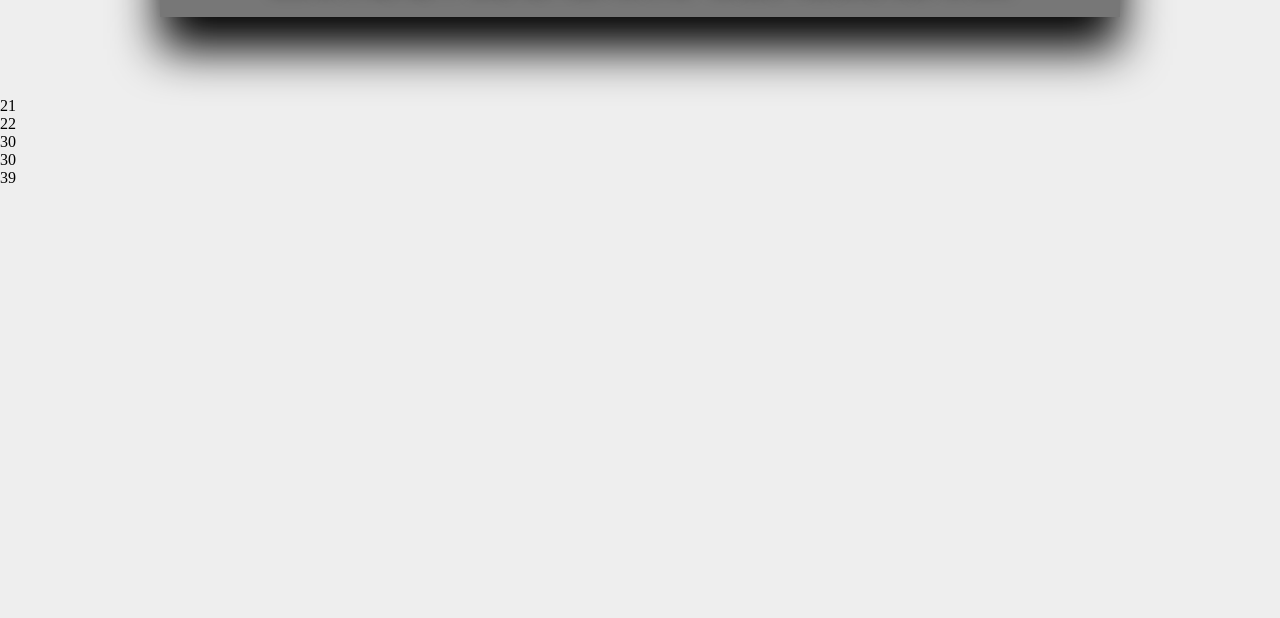
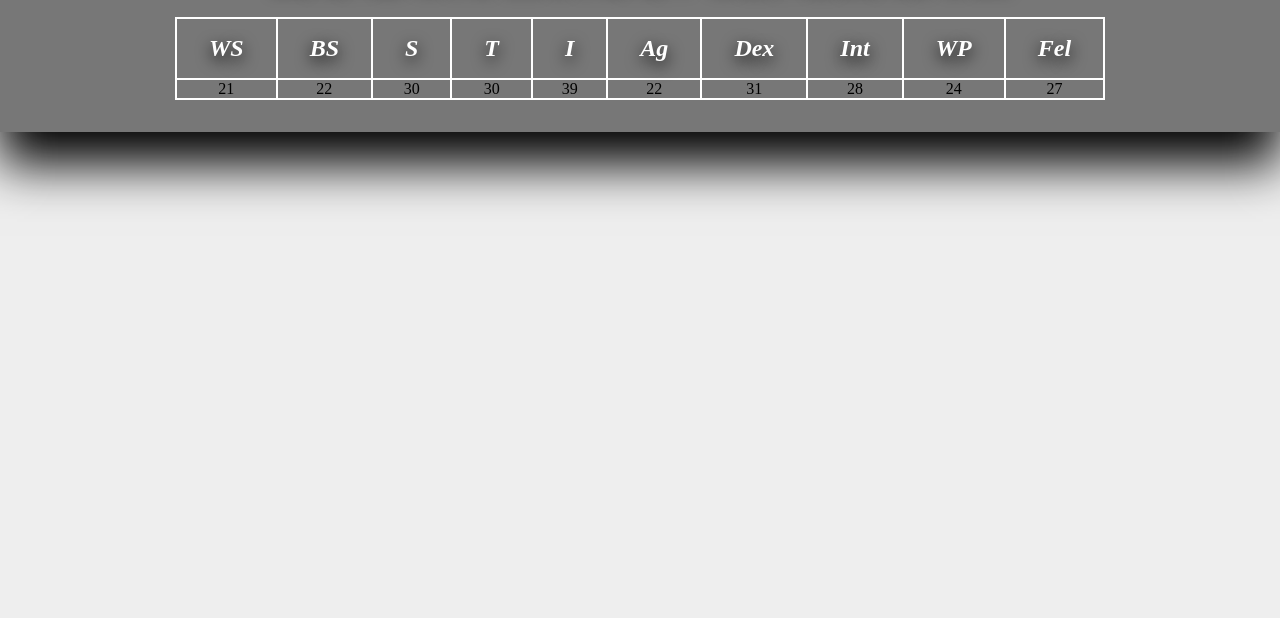
Before and after one commit to danil0man/warhammer-human-generator, a plain HTML site: page index.html in a window 1280 px wide. Shown: the part 182-800 px from the top of the page. Drawn offline with Linux system fonts and the light colour scheme.

Commit message:
Add random char table

```diff
--- a/index.html
+++ b/index.html
@@ -11,15 +11,39 @@
 <body>
     <div class="wrapper">
         <div class="heading">
-            <h1>Human Random Generator</h1>
+            <h1>Random Human Generator</h1>
+        </div>
+
+        <div class="table">
+            <table class="char-table">
+                <tr class="char-name-row">
+                    <th class="char-name-cell">WS</th>
+                    <th class="char-name-cell">BS</th>
+                    <th class="char-name-cell">S</th>
+                    <th class="char-name-cell">T</th>
+                    <th class="char-name-cell">I</th>
+                    <th class="char-name-cell">Ag</th>
+                    <th class="char-name-cell">Dex</th>
+                    <th class="char-name-cell">Int</th>
+                    <th class="char-name-cell">WP</th>
+                    <th class="char-name-cell">Fel</th>
+                </tr>
+                <tr class="char-stats-row">
+                    <td class="char"></td>
+                    <td class="char"></td>
+                    <td class="char"></td>
+                    <td class="char"></td>
+                    <td class="char"></td>
+                    <td class="char"></td>
+                    <td class="char"></td>
+                    <td class="char"></td>
+                    <td class="char"></td>
+                    <td class="char"></td>
+                </tr>
+            </table>
         </div>
 
     </div>
-    <div class="char"></div>
-    <div class="char"></div>
-    <div class="char"></div>
-    <div class="char"></div>
-    <div class="char"></div>
 
     <script src="script.js"></script>
 </body>
--- a/script.js
+++ b/script.js
@@ -5,4 +5,5 @@ const characteristics = document.querySelectorAll('.char');
 characteristics.forEach(char => {
     const random = 20 + Math.floor(Math.random() * 20 + 1);
     char.innerHTML = random;
+    console.log(random);
 });
--- a/style.css
+++ b/style.css
@@ -10,7 +10,7 @@ body {
 
 .wrapper {
 	margin: 5rem auto;
-	max-width: 60rem;
+	max-width: 80rem;
 	padding: 2rem;
 	background-color: #777;
 	box-shadow: 0 2rem 3rem black;
@@ -22,4 +22,34 @@ body {
 	text-transform: uppercase;
 	color: #fff;
 	text-shadow: 0 1rem 1rem black;
+	margin-bottom: 2rem;
 }
+
+table,
+th,
+td {
+	border: 1px solid #fff;
+}
+
+.table {
+	display: flex;
+	justify-content: center;
+	align-items: center;
+}
+
+.char-table {
+	width: 45rem;
+	border-spacing: 0;
+}
+
+.char-name-cell {
+	padding: 1rem 2rem;
+	font-size: 1.5rem;
+	font-style: italic;
+	color: #fff;
+	text-shadow: 0 0.3rem 1rem black;
+}
+
+.char {
+	text-align: center;
+}
```
